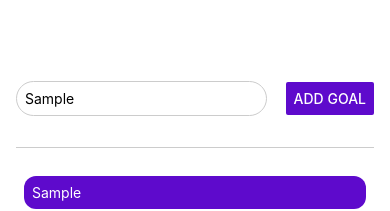
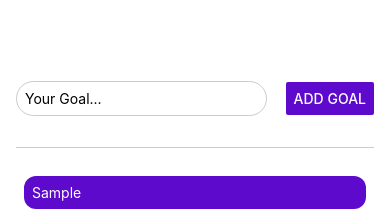
Before and after one commit to aaronersando/Goals-List, a React Native app: screen / in a window 390 px wide. Both pictures are taken after typing "Sample" into the empty fields and a click on the button "ADD GOAL". Shown: the top 211 px of the page. Built offline with nearby package versions, Linux system fonts and the light colour scheme.

Commit message:
Refactor App component by extracting GoalInput and GoalItem into separate components for improved structure and readability

```diff
--- a/App.js
+++ b/App.js
@@ -1,24 +1,13 @@
 import { StatusBar } from "expo-status-bar";
 import { useState } from "react";
-import {
-  Button,
-  FlatList,
-  ScrollView,
-  StyleSheet,
-  Text,
-  TextInput,
-  View,
-} from "react-native";
+import { Button, FlatList, StyleSheet, TextInput, View } from "react-native";
+import GoalItem from "./components/GoalItem";
+import GoalInput from "./components/GoalInput";
 
 export default function App() {
-  const [goalText, setGoalText] = useState("");
   const [goalList, setGoalList] = useState([]);
 
-  const handleGoalText = (enteredText) => {
-    setGoalText(enteredText);
-  };
-
-  const handleAddGoal = () => {
+  const handleAddGoal = (goalText) => {
     setGoalList((prevList) => [
       ...prevList,
       { text: goalText, id: Math.random().toString() },
@@ -27,23 +16,12 @@ export default function App() {
 
   return (
     <View style={styles.appContainer}>
-      <View style={styles.inputContainer}>
-        <TextInput
-          onChangeText={handleGoalText}
-          style={styles.textInput}
-          placeholder="Your Goal..."
-        />
-        <Button color={"#5e0acc"} title="Add Goal" onPress={handleAddGoal} />
-      </View>
+      <GoalInput onAddGoal={handleAddGoal} />
       <View style={styles.goalsContainer}>
         <FlatList
           data={goalList}
           renderItem={(itemData) => {
-            return (
-              <View style={styles.goalItem}>
-                <Text style={styles.goalText}>{itemData.item.text}</Text>
-              </View>
-            );
+            return <GoalItem text={itemData.item.text} />;
           }}
           keyExtractor={(item, index) => {
             return item.id;
@@ -60,33 +38,7 @@ const styles = StyleSheet.create({
     paddingTop: 50,
     paddingHorizontal: 16,
   },
-  inputContainer: {
-    flex: 1,
-    flexDirection: "row",
-    justifyContent: "space-between",
-    alignItems: "center",
-    borderBottomWidth: 1,
-    borderColor: "#ccc",
-    marginBottom: 20,
-  },
-  textInput: {
-    width: "70%",
-    borderColor: "#cccccc",
-    borderWidth: 1,
-    borderRadius: 18,
-    padding: 8,
-    marginRight: 8,
-  },
   goalsContainer: {
     flex: 7,
   },
-  goalItem: {
-    padding: 8,
-    margin: 8,
-    backgroundColor: "#5e0acc",
-    borderRadius: 12,
-  },
-  goalText: {
-    color: "#fff",
-  },
 });
--- /dev/null
+++ b/components/GoalInput.js
@@ -0,0 +1,49 @@
+import { View, Button, TextInput, StyleSheet } from "react-native";
+import { useState } from "react";
+
+function GoalInput(props) {
+  const [goalText, setGoalText] = useState("");
+
+  const handleGoalText = (enteredText) => {
+    setGoalText(enteredText);
+  };
+
+  const handleAddGoal = () => {
+    props.onAddGoal(goalText);
+    setGoalText("");
+  };
+
+  return (
+    <View style={styles.inputContainer}>
+      <TextInput
+        onChangeText={handleGoalText}
+        style={styles.textInput}
+        placeholder="Your Goal..."
+        value={goalText}
+      />
+      <Button color={"#5e0acc"} title="Add Goal" onPress={handleAddGoal} />
+    </View>
+  );
+}
+
+const styles = StyleSheet.create({
+  inputContainer: {
+    flex: 1,
+    flexDirection: "row",
+    justifyContent: "space-between",
+    alignItems: "center",
+    borderBottomWidth: 1,
+    borderColor: "#ccc",
+    marginBottom: 20,
+  },
+  textInput: {
+    width: "70%",
+    borderColor: "#cccccc",
+    borderWidth: 1,
+    borderRadius: 18,
+    padding: 8,
+    marginRight: 8,
+  },
+});
+
+export default GoalInput;
--- /dev/null
+++ b/components/GoalItem.js
@@ -0,0 +1,24 @@
+import { StyleSheet } from "react-native";
+import { View, Text } from "react-native";
+
+function GoalItem(props) {
+  return (
+    <View style={styles.goalItem}>
+      <Text style={styles.goalText}>{props.text}</Text>
+    </View>
+  );
+}
+
+const styles = StyleSheet.create({
+  goalItem: {
+    padding: 8,
+    margin: 8,
+    backgroundColor: "#5e0acc",
+    borderRadius: 12,
+  },
+  goalText: {
+    color: "#fff",
+  },
+});
+
+export default GoalItem;
```
